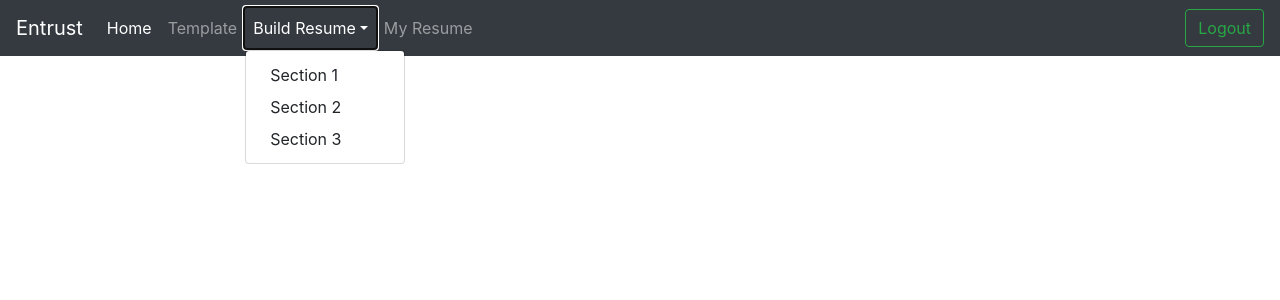
After one commit to Pranav-Programmer/Resume-Builder, a Django app: template LoginUser/templates/sec1.html in a window 1280 px wide, after a click on "Build Resume". The commit adds this page. Shown: the top 300 px of the page. Run offline with Django 4.2, Linux system fonts and the light colour scheme; the template is opened without the code that fills it, so the values that code supplies are empty; some libraries are stand-ins or nearby versions.

Commit message:
added basic templates

```diff
--- /dev/null
+++ b/LoginUser/templates/base.html
@@ -0,0 +1,61 @@
+<!doctype html>
+<html lang="en">
+  <head>
+    <!-- Required meta tags -->
+    <meta charset="utf-8">
+    <meta name="viewport" content="width=device-width, initial-scale=1, shrink-to-fit=no">
+
+    <!-- Bootstrap CSS -->
+    <link rel="stylesheet" href="https://cdn.jsdelivr.net/npm/bootstrap@4.3.1/dist/css/bootstrap.min.css" integrity="sha384-ggOyR0iXCbMQv3Xipma34MD+dH/1fQ784/j6cY/iJTQUOhcWr7x9JvoRxT2MZw1T" crossorigin="anonymous">
+
+    <title>{% block title %} {% endblock title %}</title>
+  </head>
+  <body>
+    <!--    Navbar starts-->
+    <nav class="navbar navbar-expand-md navbar-dark fixed-top bg-dark">
+        <a class="navbar-brand" href="#">Entrust</a>
+        <button class="navbar-toggler" type="button" data-toggle="collapse" data-target="#navbarsExampleDefault" aria-controls="navbarsExampleDefault" aria-expanded="false" aria-label="Toggle navigation">
+          <span class="navbar-toggler-icon"></span>
+        </button>
+
+        <div class="collapse navbar-collapse" id="navbarsExampleDefault">
+          <ul class="navbar-nav mr-auto">
+            <li class="nav-item active">
+              <a class="nav-link" href="/">Home <span class="sr-only">(current)</span></a>
+            </li>
+            <li class="nav-item">
+                <a class="nav-link" href="/Basetemplate">Template</a>
+              </li>
+            <li class="nav-item dropdown">
+                <a class="nav-link dropdown-toggle" href="#" id="dropdown01" data-toggle="dropdown" aria-haspopup="true" aria-expanded="false">Build Resume</a>
+                <div class="dropdown-menu" aria-labelledby="dropdown01">
+                  <a class="dropdown-item" href="#">Section 1</a>
+                  <a class="dropdown-item" href="#">Section 2</a>
+                  <a class="dropdown-item" href="#">Section 3</a>
+                </div>
+              </li>
+            <li class="nav-item">
+              <a class="nav-link" href="#/CurrentTem">My Resume</a>
+            </li>
+          </ul>
+          <form class="form-inline my-2 my-lg-0">
+            <!--<input class="form-control mr-sm-2" type="text" placeholder="Search" aria-label="Search">-->
+            <a class="btn btn-outline-success my-2 my-sm-0" href="/logout">Logout</a>
+          </form>
+        </div>
+      </nav>       <!--Navbars ends-->
+
+      {% block body %} {% endblock body %}
+
+      <footer class="container">
+        <p>&copy; Company  2017-2019</p>
+    </footer>
+      <script>window.jQuery || document.write('<script src="/docs/4.3/assets/js/vendor/jquery-slim.min.js"><\/script>')</script><script src="/docs/4.3/dist/js/bootstrap.bundle.min.js" integrity="sha384-xrRywqdh3PHs8keKZN+8zzc5TX0GRTLCcmivcbNJWm2rs5C8PRhcEn3czEjhAO9o" crossorigin="anonymous"></script>
+
+    <!-- Optional JavaScript -->
+    <!-- jQuery first, then Popper.js, then Bootstrap JS -->
+    <script src="https://code.jquery.com/jquery-3.3.1.slim.min.js" integrity="sha384-q8i/X+965DzO0rT7abK41JStQIAqVgRVzpbzo5smXKp4YfRvH+8abtTE1Pi6jizo" crossorigin="anonymous"></script>
+    <script src="https://cdn.jsdelivr.net/npm/popper.js@1.14.7/dist/umd/popper.min.js" integrity="sha384-UO2eT0CpHqdSJQ6hJty5KVphtPhzWj9WO1clHTMGa3JDZwrnQq4sF86dIHNDz0W1" crossorigin="anonymous"></script>
+    <script src="https://cdn.jsdelivr.net/npm/bootstrap@4.3.1/dist/js/bootstrap.min.js" integrity="sha384-JjSmVgyd0p3pXB1rRibZUAYoIIy6OrQ6VrjIEaFf/nJGzIxFDsf4x0xIM+B07jRM" crossorigin="anonymous"></script>
+  </body>
+</html>
--- /dev/null
+++ b/LoginUser/templates/exampletemp.html
@@ -0,0 +1,5 @@
+{% extends 'base.html' %}
+{% block title%}Template{%endblock title%}
+{% block body%}
+
+{%endblock body%}
--- /dev/null
+++ b/LoginUser/templates/sec1.html
@@ -0,0 +1,5 @@
+{% extends 'base.html' %}
+{% block title%}Section 1{%endblock title%}
+{% block body%}
+
+{%endblock body%}
--- /dev/null
+++ b/LoginUser/templates/sec2.html
@@ -0,0 +1,5 @@
+{% extends 'base.html' %}
+{% block title%}Section 2{%endblock title%}
+{% block body%}
+
+{%endblock body%}
--- /dev/null
+++ b/LoginUser/templates/sec3.html
@@ -0,0 +1,5 @@
+{% extends 'base.html' %}
+{% block title%}Section 3{%endblock title%}
+{% block body%}
+
+{%endblock body%}
```
Also changed, not shown: LoginUser/templates/index.html (+41 -13 lines), LoginUser/db.sqlite3, LoginUser/templates/logout.html (deleted).
